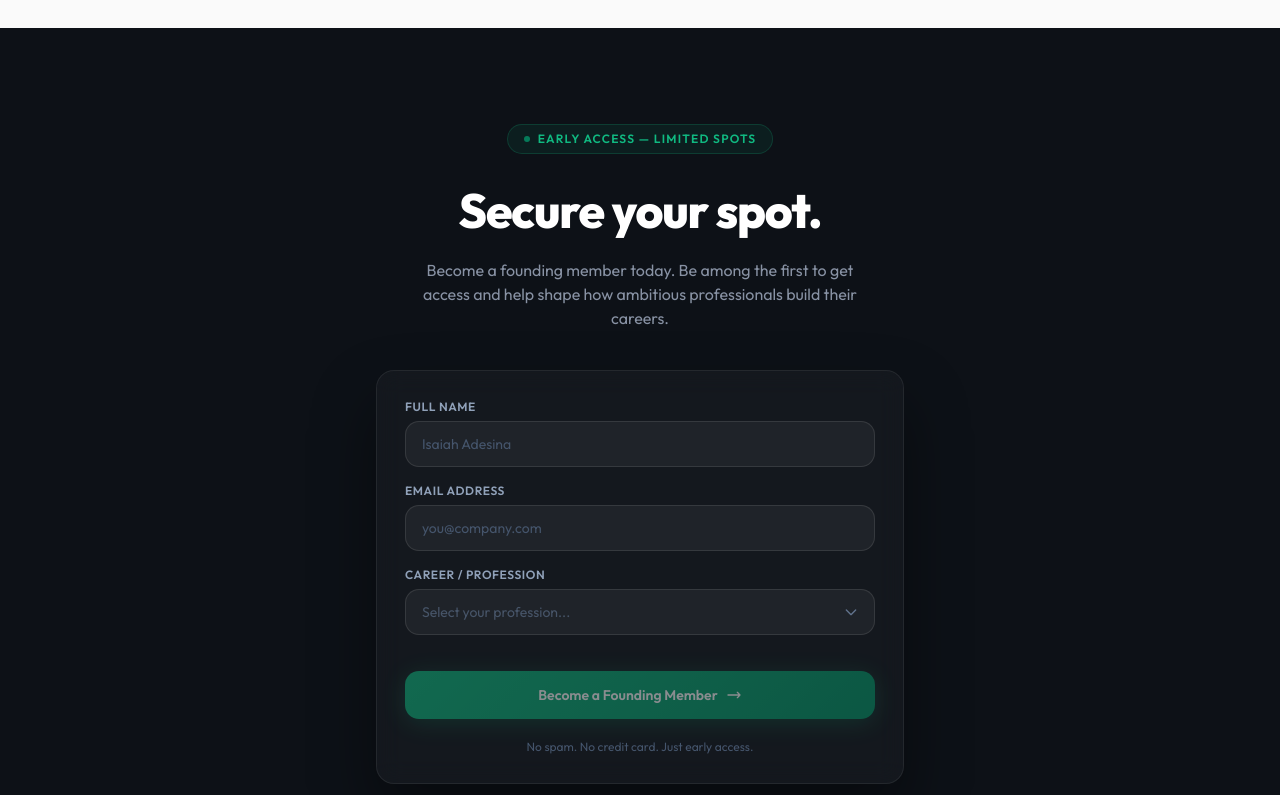
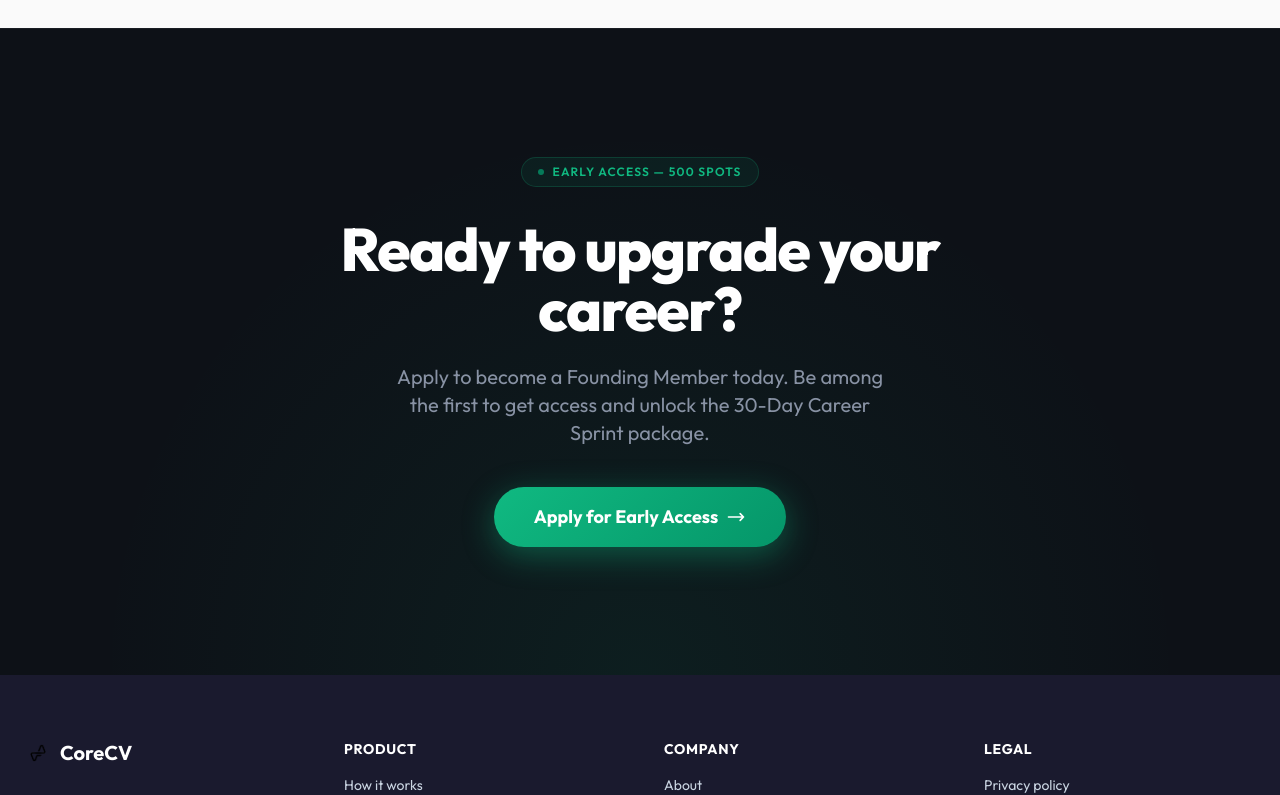
Before and after one commit to adesinaisaiah100/corecv-waitlist, a Next.js app: page / in a window 1280 px wide. Shown: the part 5500-6295 px from the top of the page. Built offline with nearby package versions, Linux system fonts and the light colour scheme.

Commit message:
feat: migrate waitlist form to dedicated /join page

```diff
--- /dev/null
+++ b/app/join/page.tsx
@@ -0,0 +1,45 @@
+import { Navbar } from "@/components/navbar";
+import Footer from "@/components/footer";
+import WaitlistForm from "@/components/WaitlistForm";
+
+export default function JoinPage() {
+  return (
+    <div className="flex flex-col min-h-screen bg-[#0D1117] text-foreground">
+      <Navbar />
+
+      <main className="flex-1 w-full flex flex-col items-center justify-center py-16 px-4 bg-[#0D1117]">
+        <div className="w-full max-w-xl flex flex-col items-center">
+
+          <div className="inline-flex items-center gap-2 px-4 py-1.5 rounded-full text-xs font-semibold tracking-widest uppercase mb-6 border"
+            style={{
+              background: "rgba(16,185,129,0.08)",
+              borderColor: "rgba(16,185,129,0.2)",
+              color: "#10B981",
+            }}>
+            <span className="w-1.5 h-1.5 rounded-full bg-emerald-400 animate-pulse" />
+            Early Access — 500 Spots
+          </div>
+
+          <h1 className="text-3xl md:text-5xl font-extrabold mb-4 text-center tracking-tight text-white" style={{ fontFamily: "var(--font-outfit), sans-serif" }}>
+            Apply for Early Access
+          </h1>
+          <p className="text-[#8892A4] text-center mb-10 max-w-md text-lg">
+            Join the waitlist to become a Founding Member and unlock the 30-Day Career Sprint package.
+          </p>
+
+          <div className="w-full rounded-2xl p-7 border relative overflow-hidden" style={{
+            background: "rgba(255,255,255,0.03)",
+            borderColor: "rgba(255,255,255,0.07)",
+            backdropFilter: "blur(12px)",
+            boxShadow: "0 32px 64px rgba(0,0,0,0.4)"
+          }}>
+            <div className="absolute top-0 right-0 w-32 h-32 bg-emerald-500/5 blur-3xl rounded-full pointer-events-none" />
+            <WaitlistForm />
+          </div>
+        </div>
+      </main>
+
+      <Footer />
+    </div>
+  );
+}
--- a/app/page.tsx
+++ b/app/page.tsx
@@ -6,7 +6,7 @@ import { PillarsSection } from "@/components/pillars-section";
 import { QuestionsSection } from "@/components/questions-section";
 import { AudienceSection } from "@/components/audience-section";
 import { FAQ } from "@/components/faq";
-import WaitlistForm from "@/components/WaitlistForm";
+import Link from "next/link";
 
 export default function Page() {
   return (
@@ -29,8 +29,10 @@ export default function Page() {
         <FAQ />
 
         {/* Waitlist Section */}
-        <section id="waitlist" className="w-full py-24 bg-[#0D1117] text-white flex justify-center">
-          <div className="w-full max-w-xl px-6 flex flex-col items-center">
+        {/* Waitlist Section CTA */}
+        <section className="w-full py-32 bg-[#0D1117] text-white flex justify-center border-t border-white/5 relative overflow-hidden">
+          <div className="absolute inset-0 pointer-events-none" style={{ background: "radial-gradient(ellipse at 50% 100%, rgba(16,185,129,0.08) 0%, transparent 60%)" }} />
+          <div className="w-full max-w-2xl px-6 flex flex-col items-center relative z-10">
             <div className="inline-flex items-center gap-2 px-4 py-1.5 rounded-full text-xs font-semibold tracking-widest uppercase mb-8 border"
               style={{
                 background: "rgba(16,185,129,0.08)",
@@ -38,22 +40,27 @@ export default function Page() {
                 color: "#10B981",
               }}>
               <span className="w-1.5 h-1.5 rounded-full bg-emerald-400 animate-pulse" />
-              Early Access — Limited Spots
+              Early Access — 500 Spots
             </div>
-            <h2 className="text-4xl md:text-5xl font-extrabold mb-6 text-center tracking-tight" style={{ fontFamily: "var(--font-outfit), sans-serif" }}>
-              Secure your spot.
+            <h2 className="text-4xl md:text-5xl lg:text-6xl font-extrabold mb-6 text-center tracking-tight text-white" style={{ fontFamily: "var(--font-outfit), sans-serif" }}>
+              Ready to upgrade your career?
             </h2>
-            <p className="text-[#8892A4] text-center mb-10 max-w-md">
-              Become a founding member today. Be among the first to get access and help shape how ambitious professionals build their careers.
+            <p className="text-[#8892A4] text-center mb-10 text-lg md:text-xl max-w-lg">
+              Apply to become a Founding Member today. Be among the first to get access and unlock the 30-Day Career Sprint package.
             </p>
-            <div className="w-full rounded-2xl p-7 border" style={{
-              background: "rgba(255,255,255,0.03)",
-              borderColor: "rgba(255,255,255,0.07)",
-              backdropFilter: "blur(12px)",
-              boxShadow: "0 32px 64px rgba(0,0,0,0.4)"
-            }}>
-              <WaitlistForm />
-            </div>
+            <Link
+              href="/join"
+              className="w-full sm:w-auto py-4 px-10 rounded-full font-bold text-white transition-all duration-300 flex items-center justify-center gap-2 hover:-translate-y-1 active:scale-95 text-lg group"
+              style={{
+                background: "linear-gradient(135deg, #10B981, #059669)",
+                boxShadow: "0 8px 32px rgba(16, 185, 129, 0.4)",
+              }}
+            >
+              Apply for Early Access
+              <svg className="w-5 h-5 group-hover:translate-x-1 transition-transform" fill="none" stroke="currentColor" viewBox="0 0 24 24">
+                <path strokeLinecap="round" strokeLinejoin="round" strokeWidth={2} d="M17 8l4 4m0 0l-4 4m4-4H3" />
+              </svg>
+            </Link>
           </div>
         </section>
       </main>
--- a/components/hero.tsx
+++ b/components/hero.tsx
@@ -211,7 +211,7 @@ export const Hero = () => {
               className="flex flex-col sm:flex-row items-start sm:items-center gap-4 mb-14"
             >
               <Link
-                href="#waitlist"
+                href="/join"
                 className="group relative overflow-hidden inline-flex items-center justify-center gap-2 px-8 py-4 font-semibold rounded-full transition-all duration-200 text-base hover:-translate-y-0.5 active:scale-95"
                 style={{
                   background: "#10B981",
--- a/components/navbar.tsx
+++ b/components/navbar.tsx
@@ -158,14 +158,14 @@ export const Navbar = () => {
           )}
         >
           <Link
-            href="#waitlist"
+            href="/join"
             onClick={() => setOpen(false)}
             className="text-sm font-semibold text-slate-300 hover:text-white transition-colors w-full md:w-auto text-center py-2 md:py-0 md:mr-3"
           >
             Become a Member
           </Link>
           <Link
-            href="#waitlist"
+            href="/join"
             onClick={() => setOpen(false)}
             className="w-full md:w-auto px-5 py-2.5 rounded-full text-sm font-semibold text-white transition-all hover:scale-105 active:scale-95 text-center"
             style={{
```
